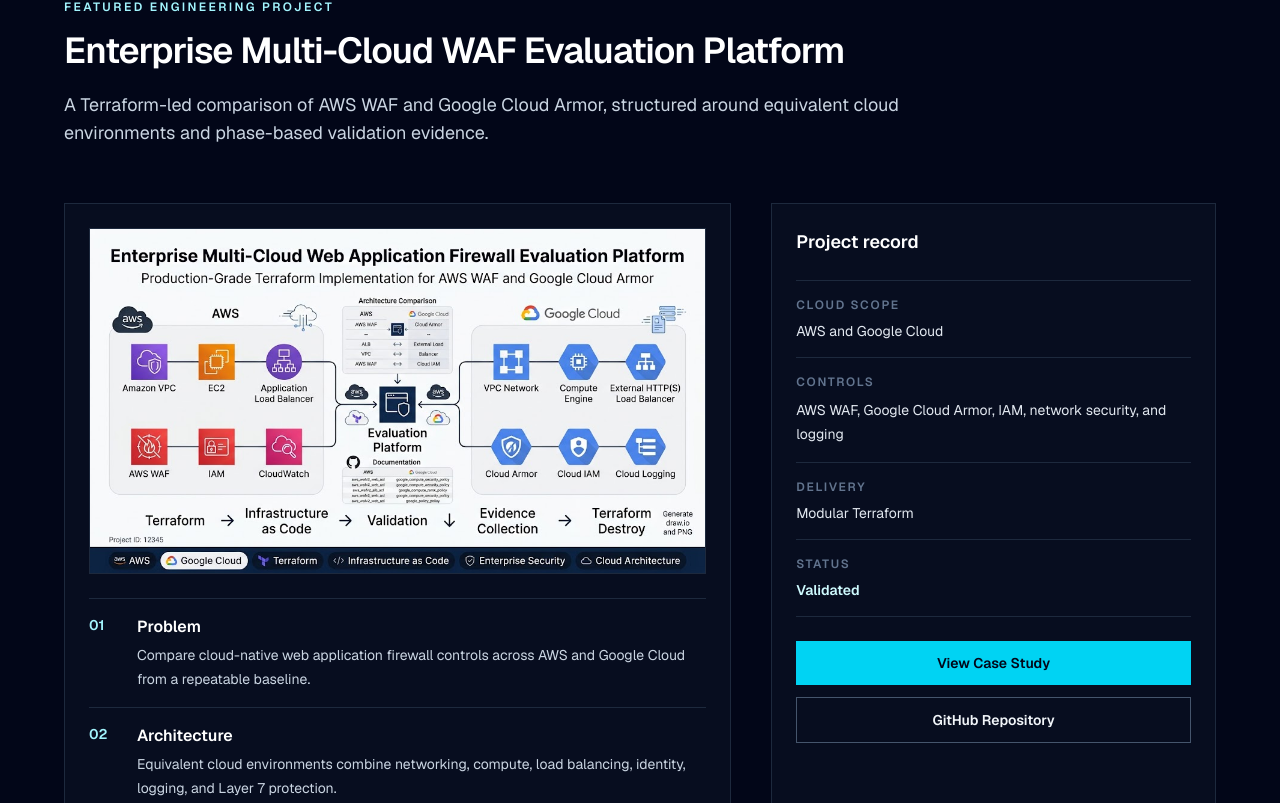
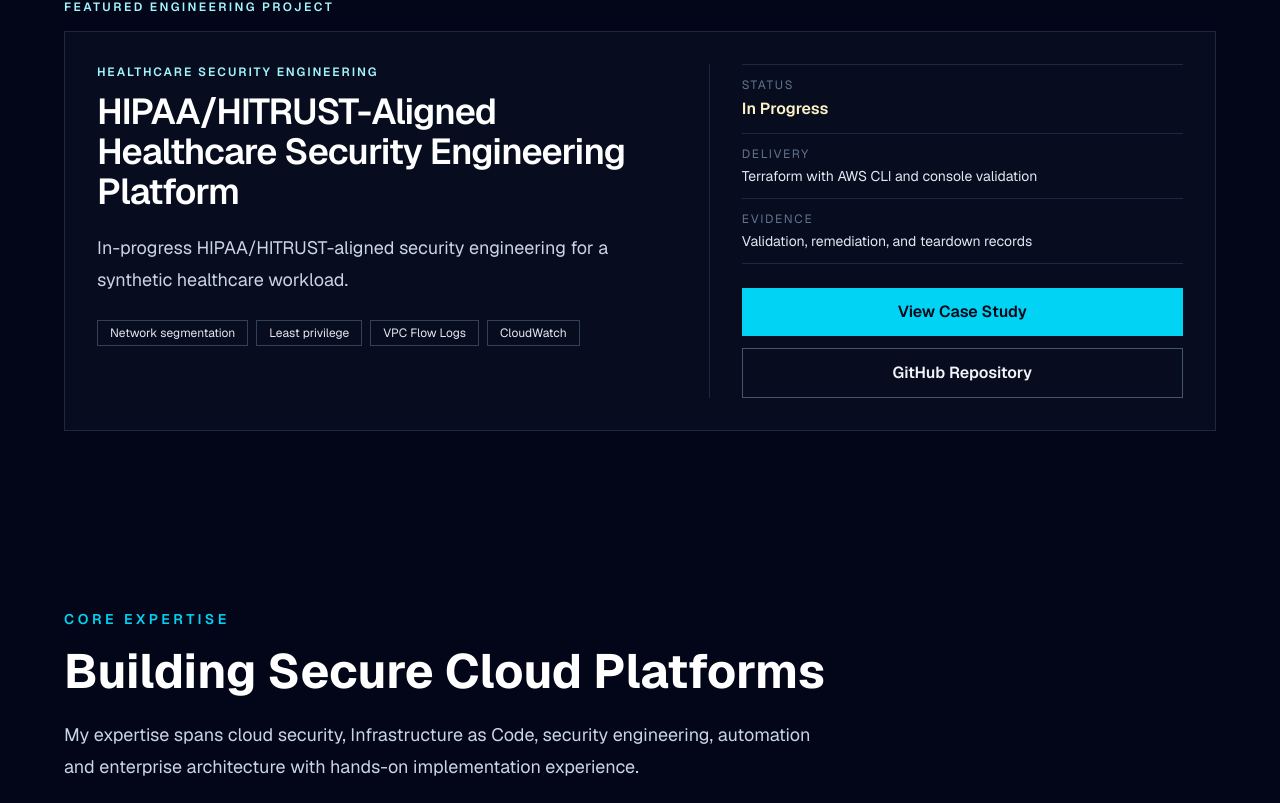
Before and after one commit to nagasesank/Nagasesank.github.io, a Next.js app: page / in a window 1280 px wide. Shown: the part 957-1760 px from the top of the page. Built offline with nearby package versions, Linux system fonts and the light colour scheme.

Commit message:
refactor(portfolio): streamline project experience

```diff
--- a/app/projects/[slug]/page.tsx
+++ b/app/projects/[slug]/page.tsx
@@ -66,13 +66,16 @@
             </a>
           </header>
 
-          <section className="grid gap-6 py-10 sm:grid-cols-3">
-            {[['Security problem', project.objective], ['Architecture approach', project.architecture], ['Implementation approach', project.implementation]].map(([heading, content]) => (
+          <section aria-labelledby="snapshot-heading" className="py-8">
+            <h2 id="snapshot-heading" className="text-2xl font-semibold text-white">Engineering snapshot</h2>
+            <div className="mt-5 grid gap-4 sm:grid-cols-2">
+            {[['Security problem', project.objective], ['Architecture', project.architecture], ['Implementation', project.implementation], ['Validation and evidence', `${project.validation} Evidence: ${project.evidence}.`]].map(([heading, content]) => (
               <div key={heading}>
                 <h2 className="font-semibold text-white">{heading}</h2>
                 <p className="mt-2 leading-7 text-slate-300">{content}</p>
               </div>
             ))}
+            </div>
           </section>
 
           <section className="border-y border-slate-800 py-10">
@@ -82,14 +85,14 @@
             </div>
           </section>
 
-          <section className="py-10">
-            <h2 className="text-2xl font-semibold text-white">Validation and evidence</h2>
-            <p className="mt-4 max-w-3xl leading-7 text-slate-300">{project.validation} Evidence type: {project.evidence}.</p>
-            <h2 className="mt-10 text-2xl font-semibold text-white">Engineering lifecycle</h2>
-            <ol className="mt-5 flex flex-wrap gap-2">
+          <section className="py-8">
+            <h2 className="text-2xl font-semibold text-white">Engineering lifecycle</h2>
+            <ol className="mt-4 flex flex-wrap gap-2">
               {project.lifecycle.map((step, index) => <li key={step} className="border border-slate-700 px-3 py-2 text-sm">{index + 1}. {step}</li>)}
             </ol>
           </section>
+
+          {project.articles?.length ? <section className="border-t border-slate-800 py-8"><h2 className="text-xl font-semibold text-white">Project articles</h2><div className="mt-4 flex flex-wrap gap-3">{project.articles.map((article) => <a key={article.url} href={article.url} target="_blank" rel="noopener noreferrer" className="border border-slate-600 px-4 py-2 text-sm font-semibold text-slate-100 hover:border-cyan-300">{article.platform}</a>)}</div></section> : null}
 
           <section className="border-t border-slate-800 py-10">
             <h2 className="text-2xl font-semibold text-white">Current state and limitations</h2>
--- a/components/FeaturedProject.tsx
+++ b/components/FeaturedProject.tsx
@@ -1,130 +1,32 @@
-import Image from "next/image";
 import Link from "next/link";
+import { portfolioProjects } from "@/components/project-data";
 
-const engineeringFlow = [
-  {
-    label: "Problem",
-    detail:
-      "Compare cloud-native web application firewall controls across AWS and Google Cloud from a repeatable baseline.",
-  },
-  {
-    label: "Architecture",
-    detail:
-      "Equivalent cloud environments combine networking, compute, load balancing, identity, logging, and Layer 7 protection.",
-  },
-  {
-    label: "Implementation",
-    detail:
-      "Reusable Terraform modules and environment configuration support a consistent infrastructure lifecycle.",
-  },
-  {
-    label: "Validation",
-    detail:
-      "Terraform checks, cloud console verification, browser testing, and security validation are documented by phase.",
-  },
-  {
-    label: "Evidence",
-    detail:
-      "Architecture, deployment, validation, comparison, and cleanup materials are maintained in the repository.",
-  },
-];
+const featuredProject = portfolioProjects.find(
+  (project) => project.slug === "hipaa-hitrust-healthcare-security",
+);
 
 export default function FeaturedProject() {
+  if (!featuredProject) return null;
+
   return (
-    <section
-      aria-labelledby="featured-project-heading"
-      className="bg-slate-950 py-16 sm:py-20"
-    >
+    <section aria-labelledby="featured-project-heading" className="bg-slate-950 py-16 sm:py-20">
       <div className="mx-auto max-w-screen-2xl px-5 sm:px-8 lg:px-16">
-        <div className="max-w-4xl">
-          <p className="text-xs font-semibold uppercase tracking-[0.2em] text-cyan-200">
-            Featured engineering project
-          </p>
-          <h2
-            id="featured-project-heading"
-            className="mt-4 text-3xl font-semibold tracking-tight text-white sm:text-4xl"
-          >
-            Enterprise Multi-Cloud WAF Evaluation Platform
-          </h2>
-          <p className="mt-5 text-base leading-7 text-slate-300 sm:text-lg">
-            A Terraform-led comparison of AWS WAF and Google Cloud Armor,
-            structured around equivalent cloud environments and phase-based
-            validation evidence.
-          </p>
-        </div>
-
-        <div className="mt-10 grid gap-8 lg:mt-14 lg:grid-cols-[minmax(0,1.2fr)_minmax(19rem,0.8fr)] lg:gap-10">
-          <div className="min-w-0 border border-slate-800 bg-slate-900/40 p-4 sm:p-6">
-            <Image
-              src="/images/projects/multicloud-waf-architecture.png"
-              alt="Architecture diagram for the multi-cloud WAF evaluation platform"
-              width={1200}
-              height={675}
-              className="h-auto w-full border border-slate-800"
-              priority
-            />
-
-            <ol className="mt-6 divide-y divide-slate-800 border-y border-slate-800">
-              {engineeringFlow.map((step, index) => (
-                <li
-                  key={step.label}
-                  className="grid gap-2 py-4 sm:grid-cols-[2rem_minmax(0,1fr)] sm:gap-4"
-                >
-                  <span className="text-sm font-semibold text-cyan-200">
-                    {String(index + 1).padStart(2, "0")}
-                  </span>
-                  <div>
-                    <h3 className="font-semibold text-white">{step.label}</h3>
-                    <p className="mt-1 text-sm leading-6 text-slate-300">
-                      {step.detail}
-                    </p>
-                  </div>
-                </li>
-              ))}
-            </ol>
+        <p className="text-xs font-semibold uppercase tracking-[0.2em] text-cyan-200">Featured engineering project</p>
+        <div className="mt-4 grid gap-8 border border-slate-800 bg-slate-900/40 p-5 sm:p-8 lg:grid-cols-[minmax(0,1.1fr)_minmax(18rem,.9fr)]">
+          <div className="min-w-0">
+            <p className="text-xs font-semibold uppercase tracking-[0.16em] text-cyan-200">{featuredProject.category}</p>
+            <h2 id="featured-project-heading" className="mt-3 text-3xl font-semibold tracking-tight text-white sm:text-4xl">{featuredProject.title}</h2>
+            <p className="mt-5 max-w-3xl text-lg leading-8 text-slate-300">{featuredProject.summary}</p>
+            <div className="mt-6 flex flex-wrap gap-2">{featuredProject.controls.map((control) => <span key={control} className="border border-slate-700 px-3 py-1 text-xs text-slate-200">{control}</span>)}</div>
           </div>
-
-          <aside className="border border-slate-800 bg-slate-900/40 p-5 sm:p-6">
-            <h3 className="text-lg font-semibold text-white">Project record</h3>
-            <dl className="mt-6 divide-y divide-slate-800 border-y border-slate-800">
-              <div className="py-4">
-                <dt className="text-xs font-semibold uppercase tracking-[0.14em] text-slate-500">
-                  Cloud scope
-                </dt>
-                <dd className="mt-2 text-sm text-slate-200">AWS and Google Cloud</dd>
-              </div>
-              <div className="py-4">
-                <dt className="text-xs font-semibold uppercase tracking-[0.14em] text-slate-500">
-                  Controls
-                </dt>
-                <dd className="mt-2 text-sm leading-6 text-slate-200">
-                  AWS WAF, Google Cloud Armor, IAM, network security, and logging
-                </dd>
-              </div>
-              <div className="py-4">
-                <dt className="text-xs font-semibold uppercase tracking-[0.14em] text-slate-500">
-                  Delivery
-                </dt>
-                <dd className="mt-2 text-sm text-slate-200">Modular Terraform</dd>
-              </div>
-              <div className="py-4">
-                <dt className="text-xs font-semibold uppercase tracking-[0.14em] text-slate-500">
-                  Status
-                </dt>
-                <dd className="mt-2 text-sm font-semibold text-cyan-100">Validated</dd>
-              </div>
+          <aside className="border-l border-slate-800 pl-0 lg:pl-8">
+            <dl className="divide-y divide-slate-800 border-y border-slate-800">
+              <div className="py-3"><dt className="text-xs uppercase tracking-[.14em] text-slate-500">Status</dt><dd className="mt-1 font-semibold text-amber-100">{featuredProject.status}</dd></div>
+              <div className="py-3"><dt className="text-xs uppercase tracking-[.14em] text-slate-500">Delivery</dt><dd className="mt-1 text-sm text-slate-200">{featuredProject.delivery}</dd></div>
+              <div className="py-3"><dt className="text-xs uppercase tracking-[.14em] text-slate-500">Evidence</dt><dd className="mt-1 text-sm text-slate-200">{featuredProject.evidence}</dd></div>
             </dl>
-            <Link href="/projects/multicloud-waf-platform/" className="mt-6 inline-flex w-full items-center justify-center bg-cyan-400 px-5 py-3 text-sm font-semibold text-slate-950 hover:bg-cyan-300">
-              View Case Study
-            </Link>
-            <a
-              href="https://github.com/nagasesank/multicloud-waf-platform"
-              target="_blank"
-              rel="noopener noreferrer"
-              className="mt-3 inline-flex w-full items-center justify-center border border-slate-600 px-5 py-3 text-sm font-semibold text-slate-100 hover:border-cyan-300 hover:text-cyan-100"
-            >
-              GitHub Repository
-            </a>
+            <Link href={`/projects/${featuredProject.slug}/`} className="mt-6 inline-flex w-full justify-center bg-cyan-400 px-5 py-3 font-semibold text-slate-950 hover:bg-cyan-300">View Case Study</Link>
+            <a href={featuredProject.repository} target="_blank" rel="noopener noreferrer" className="mt-3 inline-flex w-full justify-center border border-slate-600 px-5 py-3 font-semibold text-slate-100 hover:border-cyan-300">GitHub Repository</a>
           </aside>
         </div>
       </div>
--- a/components/ProjectsGrid.tsx
+++ b/components/ProjectsGrid.tsx
@@ -59,6 +59,8 @@
               </div>
 
               <p className="mt-5 leading-7 text-slate-300">{project.objective}</p>
+
+              {project.articles?.length ? <p className="mt-3 text-xs font-semibold uppercase tracking-[.14em] text-cyan-200">Articles available</p> : null}
 
               <dl className="mt-6 grid gap-5 border-y border-slate-800 py-5 sm:grid-cols-2">
                 <div>
--- a/components/project-data.ts
+++ b/components/project-data.ts
@@ -15,6 +15,7 @@
   validation: string;
   limitations: string;
   lifecycle: string[];
+  articles?: { platform: "Hashnode" | "Medium" | "DEV" | "LinkedIn"; url: string }[];
 };
 
 export const portfolioProjects: PortfolioProject[] = [
```
